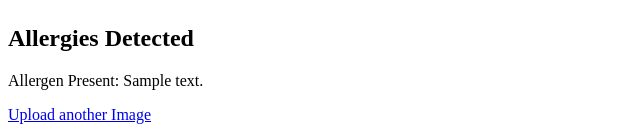
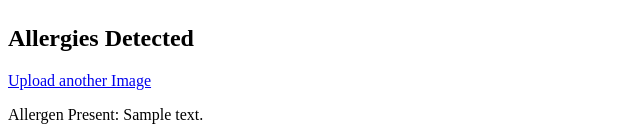
Before and after one commit to savinthie/Cook-Smart-SDGP-Project---Mercury---CS-25, a Flask app: template flask demo/templates/notification.html in a window 1280 px wide. Shown: the part 1087-1227 px from the top of the page, without its empty margins (0-640 px from the left). Run offline with Flask 2, Linux system fonts and the light colour scheme; the template is opened without the code that fills it: most values are stand-ins (such as "Sample title", 1, 10 or a date in 2020); some libraries are stand-ins or nearby versions.

Commit message:
updated css

```diff
--- a/flask demo/static/css/notificationYes.css
+++ b/flask demo/static/css/notificationYes.css
@@ -29,9 +29,7 @@ p {
 
 }
 
-.sneeze-image img {
-    width: 50%;
-    /* or any other value you prefer */
+.image {
+    width: 50px;
     height: auto;
-    /* this ensures that the image retains its aspect ratio */
 }
--- a/flask demo/templates/notification.html
+++ b/flask demo/templates/notification.html
@@ -20,26 +20,31 @@
 
 
 
-<body>
 
-    <div class="sneeze-image">
-        <img  src="{{ url_for('static', filename='templateImages/sneeze.png') }}">
+<div class="image">
+    <img src="{{ url_for('static', filename='templateImages/sneeze.png') }}" />
+
   </div>
 
 
 
+
+<body>
+    <div class="container">
+
+
+
+      <div class="header">
         <h2>Allergies Detected</h2>
+        <a href="/submitPrediction">Upload another Image</a>
+      </div>
 
-<div id="left-column">
+
+      <div class="content">
         <p>Allergen Present: {{message}}</p>
       </div>
 
-
-
-<a href="/submitPrediction">Upload another Image</a>
-
-
-
+    </div>
 
 
   </body>
```
Also changed, not shown: flask demo/static/css/notificationNone.css (+2 -10 lines). Lines whose indentation alone changed are shown as unchanged.
